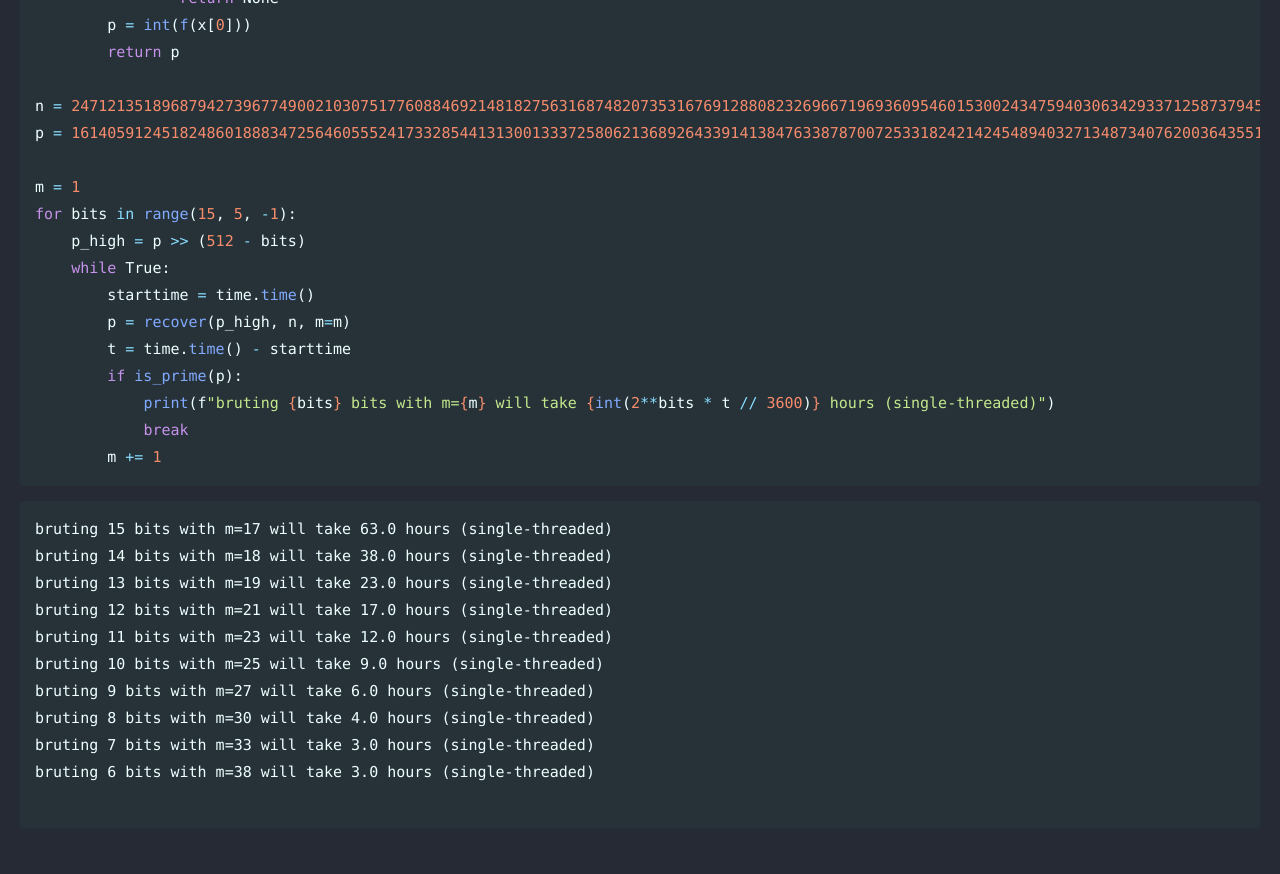
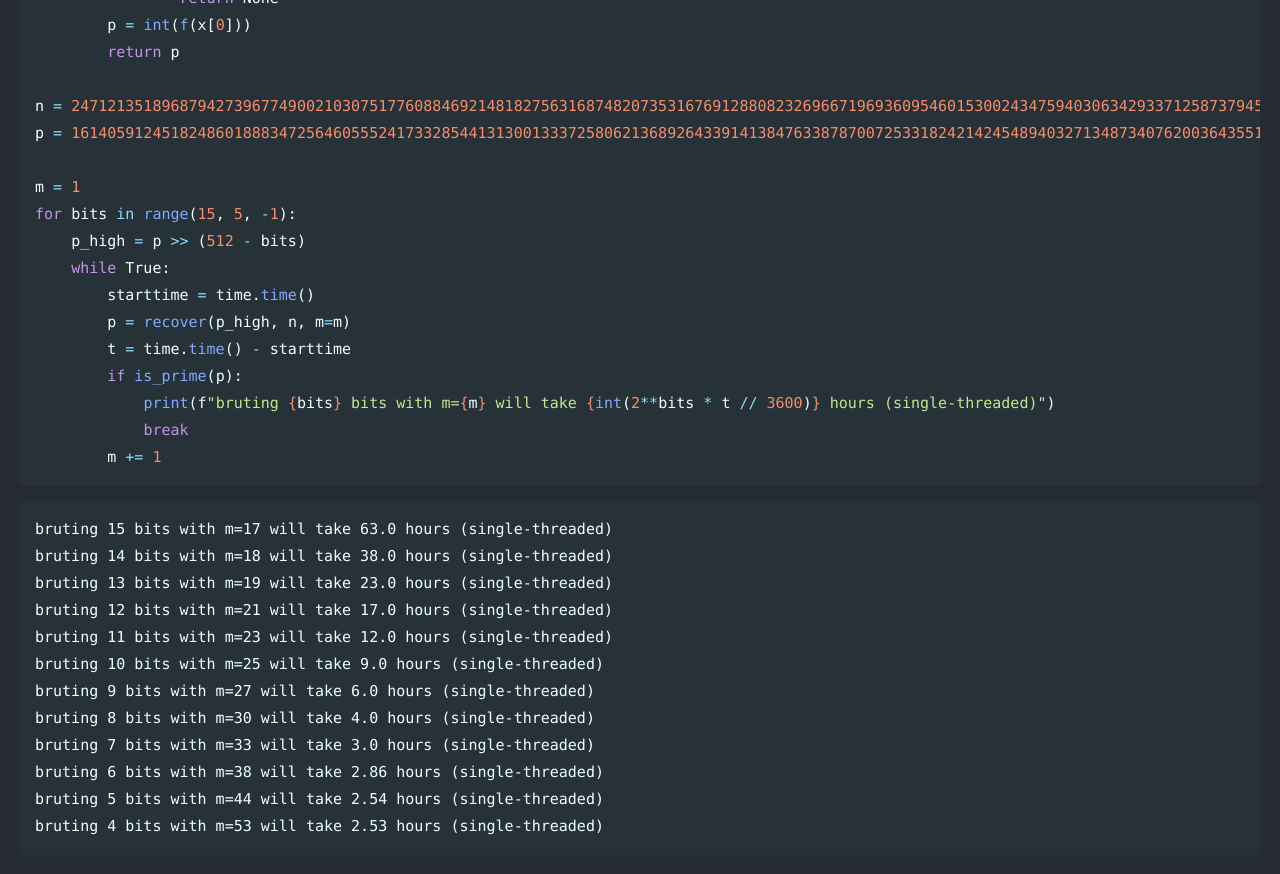
Before and after one commit to Connor-McCartney/Connor-McCartney.github.io, a Jekyll site: the page built from _pages/cryptography/small-roots/push-it-to-the-limit-WACON-2023-prequal.md, in a window 1280 px wide and 900 px high, scrolled down 3684 px. Shown: the top 874 px of the window. Built offline with Jekyll 4.4.1, drawn with Linux system fonts in a browser that asks for light colours; cached includes are drawn as plain includes.

Commit message:
Update push-it-to-the-limit-WACON-2023-prequal.md

````diff
--- a/_pages/cryptography/small-roots/push-it-to-the-limit-WACON-2023-prequal.md
+++ b/_pages/cryptography/small-roots/push-it-to-the-limit-WACON-2023-prequal.md
@@ -172,6 +172,7 @@ bruting 10 bits with m=25 will take 9.0 hours (single-threaded)
 bruting 9 bits with m=27 will take 6.0 hours (single-threaded)
 bruting 8 bits with m=30 will take 4.0 hours (single-threaded)
 bruting 7 bits with m=33 will take 3.0 hours (single-threaded)
-bruting 6 bits with m=38 will take 3.0 hours (single-threaded)
-
+bruting 6 bits with m=38 will take 2.86 hours (single-threaded)
+bruting 5 bits with m=44 will take 2.54 hours (single-threaded)
+bruting 4 bits with m=53 will take 2.53 hours (single-threaded)
 ```
````
